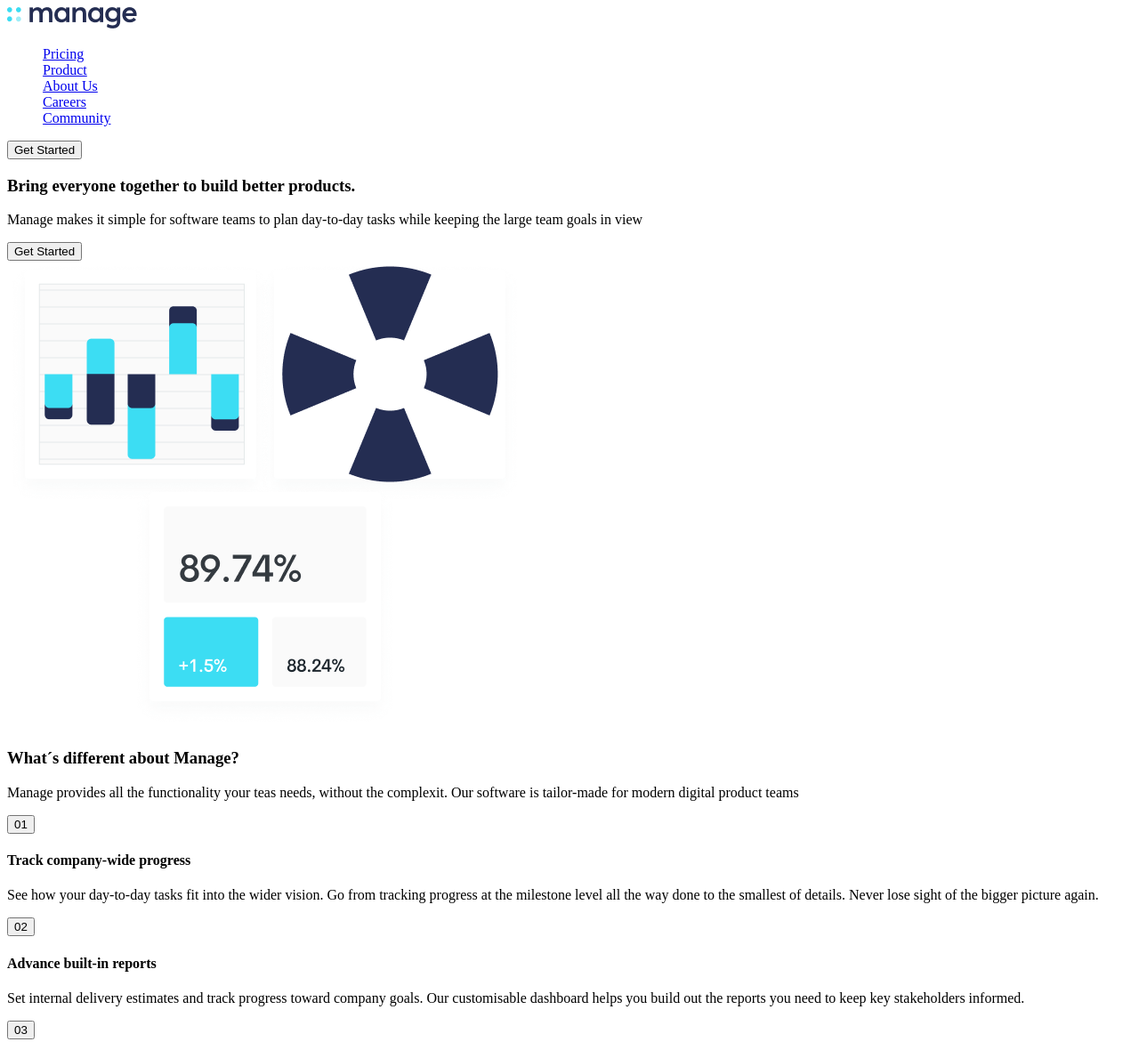
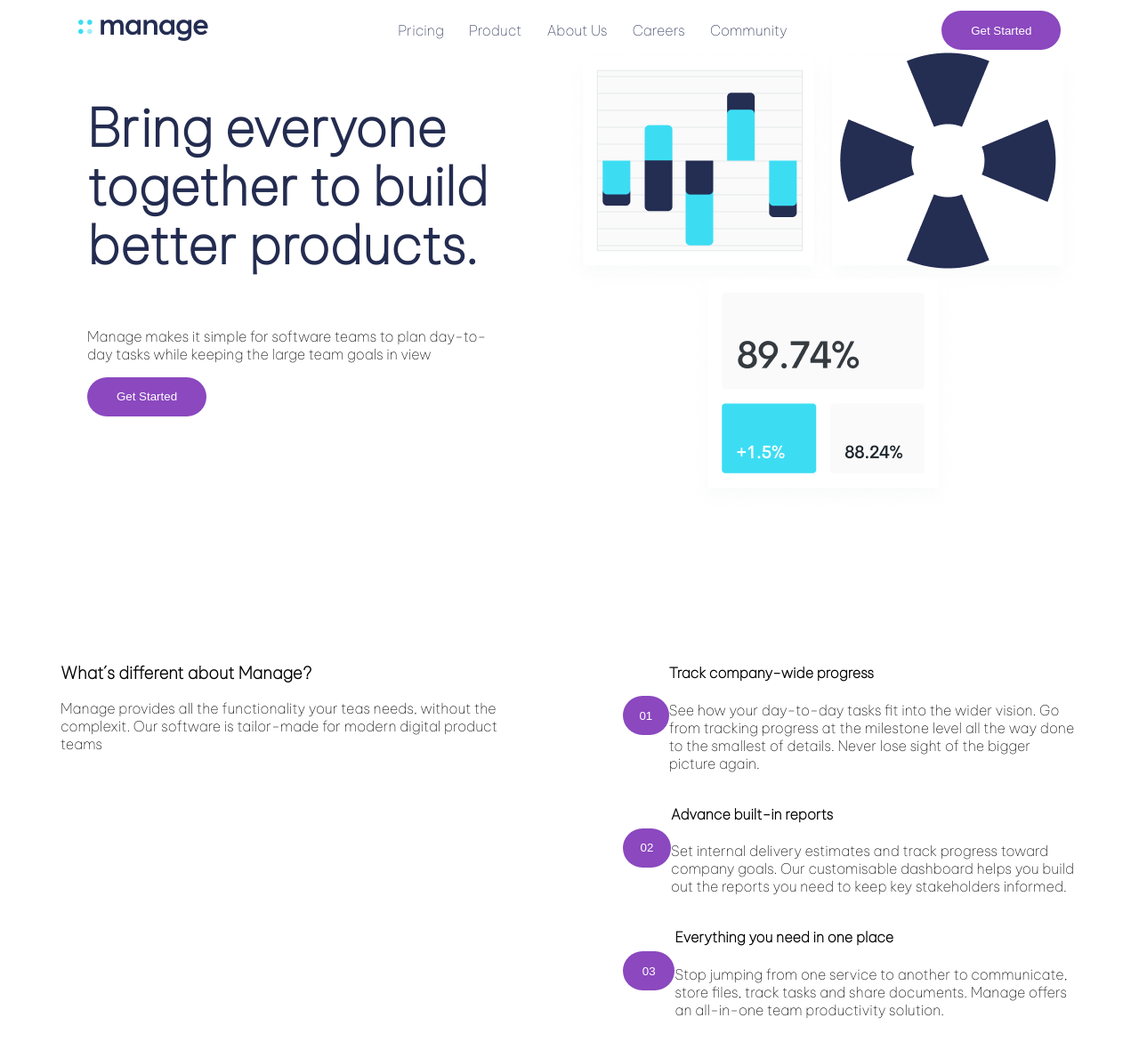
Before and after one commit to Vale0912/ExamenFinalFE1, a plain HTML site: page root/index.html in a window 1280 px wide. Shown: the top 1171 px of the page at 89% size. Drawn offline with Linux system fonts and the light colour scheme.

Commit message:
segundo avance

```diff
--- a/root/css/styles.css
+++ b/root/css/styles.css
@@ -0,0 +1,72 @@
+/*Estilos generales*/
+html{
+    font-family: 'Be Vietnam Pro', sans-serif;
+}
+body{
+    margin: o;
+    padding: 0;
+    box-sizing: border-box;
+}
+/*Header*/
+.flex {
+    display: flex;
+    justify-content: space-around;
+    align-items: center;
+}
+nav {
+    width: 40%;
+ }
+
+.enlace {
+    text-decoration: none;
+    color: #242E52;
+}
+
+.btn {
+    background-color: #8B48BF;
+    color: #ffffff;
+    border-radius: 50px;
+    width: 134px;
+    height: 44px;
+    border: none;
+}
+
+/*Main*/
+.section {
+    width: 1129px;
+    height: 525px;
+    margin: 50px;
+}
+h1 {
+    color: #232C50;
+    font-size: 58px;
+    font-weight: 700;
+    line-height: 66.47px;
+}
+.column {
+    flex-direction: column;
+    height: 80vh;
+    width: 40vw;
+    padding: 40px;
+}
+.Ilustracion {
+    width: 580px;
+    height: 525px;
+ }
+
+.fuente {
+    font-size: 16px;
+    color: black;
+}
+
+.card {
+    flex-direction: column;
+    align-items: center;
+    justify-content: center;
+}
+
+footer {
+    background-color: #1E1E26;
+    color: #ffffff;
+}
+/*Pseudoclases*/
--- a/root/index.html
+++ b/root/index.html
@@ -5,56 +5,60 @@
     <meta http-equiv="X-UA-Compatible" content="IE=edge">
     <meta name="viewport" content="width=device-width, initial-scale=1.0">
     <title>Desktop-1</title>
+    <link rel="stylesheet" href="./css/styles.css">
     <link rel="stylesheet" href="https://cdnjs.cloudflare.com/ajax/libs/font-awesome/6.2.0/css/all.min.css" integrity="sha512-xh6O/CkQoPOWDdYTDqeRdPCVd1SpvCA9XXcUnZS2FmJNp1coAFzvtCN9BmamE+4aHK8yyUHUSCcJHgXloTyT2A==" crossorigin="anonymous" referrerpolicy="no-referrer" />
-    <link rel="stylesheet" href="./css/styles.css">
+    <link rel="preconnect" href="https://fonts.googleapis.com">
+    <link rel="preconnect" href="https://fonts.gstatic.com" crossorigin>
+    <link href="https://fonts.googleapis.com/css2?family=Be+Vietnam+Pro:wght@100&display=swap" rel="stylesheet">
+
 </head>
 <body>
-    <header>
+    <header class="flex">
         <img src="./img/Logo.png" alt="logo">
         <nav>
-            <ul type="none">
-                <li><a href="#">Pricing</a></li>
-                <li><a href="#">Product</a></li>
-                <li><a href="#">About Us</a></li>
-                <li><a href="#">Careers</a></li>
-                <li><a href="#">Community</a></li>
+            <ul type="none" class="flex">
+                <li><a href="#" class="enlace">Pricing</a></li>
+                <li><a href="#" class="enlace">Product</a></li>
+                <li><a href="#" class="enlace">About Us</a></li>
+                <li><a href="#" class="enlace">Careers</a></li>
+                <li><a href="#" class="enlace">Community</a></li>
             </ul>
         </nav>
-        <button>Get Started</button>
+        <button class="btn">Get Started</button>
     </header>
     <main>
-        <section>
-            <article>
+        <section class="section flex">
+            <article class="column">
                 <h1>Bring everyone together to build better products.</h1>
                 <p>Manage makes it simple for software teams to plan day-to-day tasks while keeping the large team goals in view </p>
-                <button>Get Started</button>
+                <button class="btn">Get Started</button>
             </article>
-            <article>
-                <img src="./img/Ilustracion.png" alt="graficos">
+            <article class="column">
+                <img class="Ilustracion" src="./img/Ilustracion.png" alt="graficos">
             </article>
         </section>
-        <section>
-            <article>
+        <section class="flex">
+            <article class="column">
                 <h3>What´s different about Manage? </h3>
-                <p>Manage provides all the functionality your teas needs, without the complexit. Our software is tailor-made for modern digital product teams</p>
+                <p class="fuente">Manage provides all the functionality your teas needs, without the complexit. Our software is tailor-made for modern digital product teams</p>
             </article>
-            <article>
-                <div>
-                    <button>01</button>
+            <article class="column">
+                <div class="flex">
+                    <button class="btn">01</button>
                     <div>
                         <h4>Track company-wide progress</h4>
                         <p>See how your day-to-day tasks fit into the wider vision. Go from tracking progress at the milestone level all the way done to the smallest of details. Never lose sight of the bigger picture again.</p>
                     </div>
                 </div>
-                <div>
-                    <button>02</button>
+                <div class="flex">
+                    <button class="btn">02</button>
                     <div>
                         <h4>Advance built-in reports</h4>
                         <p>Set internal delivery estimates and track progress toward company goals. Our customisable dashboard helps you build out the reports you need to keep key stakeholders informed.</p>
                     </div>
                 </div>
-                <div>
-                    <button>03</button>
+                <div class="flex">
+                    <button class="btn">03</button>
                     <div>
                         <h4>Everything you need in one place</h4>
                         <p>Stop jumping from one service to another to communicate, store files, track tasks and share documents. Manage offers an all-in-one team productivity solution.</p>
@@ -62,31 +66,31 @@
                 </div>
             </article>
         </section>
-        <section>
-            <h2>What they´ve said</h2>
-            <article>
+        <h2>What they´ve said</h2>
+        <section class="flex">
+            <article class="card">
                 <img src="./img/avatar-anisha.png" alt="anisha">
                 <h4>Ali Bravo</h4>
                 <p>“Manage has supercharged our team´s workflow. The ability to maintain visibility on larger milestones at all times keeps everyone motivated.”</p>
             </article>
-            <article>
-                <img src="./img/avatar-anisha.png" alt="ali">
+            <article class="card">
+                <img src="./img/avatar-ali.png" alt="ali">
                 <h4>Ali Bravo</h4>
                 <p>“We have been able to cancel so many other subscriptions since using manage. There ir no more cross-channel confusion and everyone is much more focused.”</p>
             </article>
-            <article>
+            <article class="card">
                 <img src="./img/avatar-richard.png" alt="richard">
                 <h4>Ali Bravo</h4>
                 <p>“Manage allows us to provide structure and process. It keeps us organized and focused. I can´t stop recommending them to everyone i talk to!”</p>
             </article>
-            <button>Get Started</button>
         </section>
-        <section>
+        <button class="btn">Get Started</button>
+        <section class="flex">
             <h2>Simplify hoy your team words today.</h2>
             <button>Get Started</button>
         </section>
     </main>
-    <footer>
+    <footer class="flex">
         <article>
             <img src="./img/Logo.png" alt="logo">
             <div>
@@ -97,17 +101,17 @@
                 <i class="fa-brands fa-instagram"></i>
             </div>
         </article>
-        <article>
+        <article class="flex">
             <ul type="none">
-                <li><a href="#">Home</a></li>
-                <li><a href="#">Pricing</a></li>
-                <li><a href="#">Products</a></li>
-                <li><a href="#">About Us</a></li>
+                <li><a href="#" class="enlace">Home</a></li>
+                <li><a href="#" class="enlace">Pricing</a></li>
+                <li><a href="#" class="enlace">Products</a></li>
+                <li><a href="#" class="enlace">About Us</a></li>
             </ul>
             <ul type="none">
-                <li><a href="#">Careers</a></li>
-                <li><a href="#">Community</a></li>
-                <li><a href="#">Privacy Policy</a></li>
+                <li><a href="#" class="enlace">Careers</a></li>
+                <li><a href="#" class="enlace">Community</a></li>
+                <li><a href="#" class="enlace">Privacy Policy</a></li>
             </ul>
         </article>
         <article>
```
